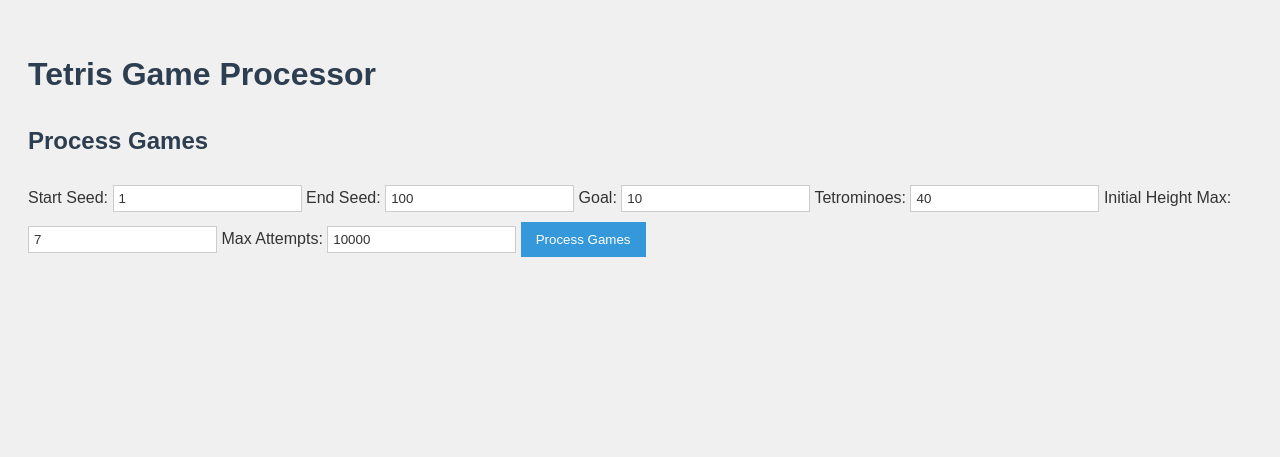
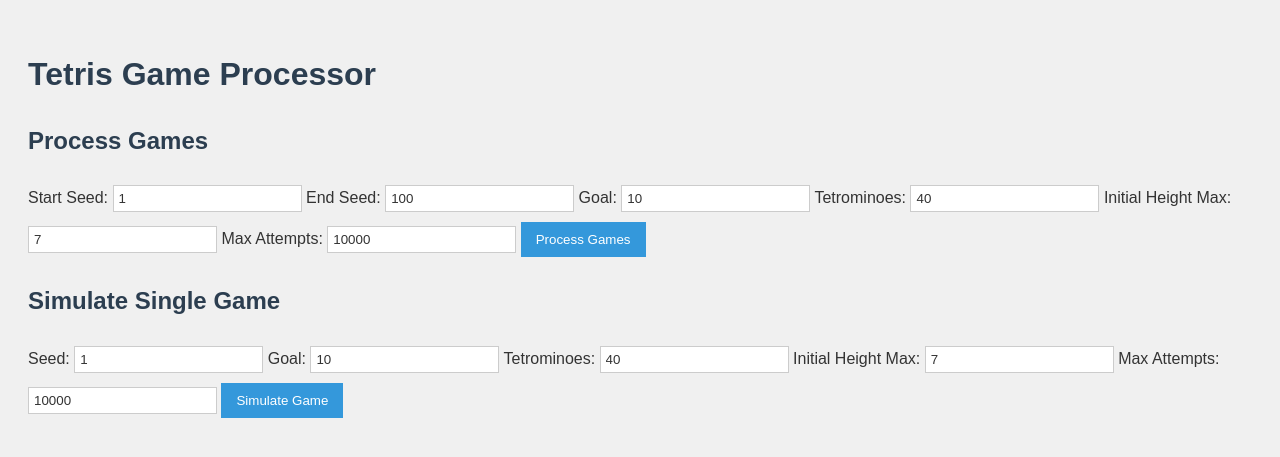
Before and after one commit to sami-29/tetris-algo, a Flask app: page / in a window 1280 px wide. Shown: the top 457 px of the page. Run offline with Flask 3, Linux system fonts and the light colour scheme; some libraries are stand-ins or nearby versions.

Commit message:
fix: restore simulate single game functionality

```diff
--- a/main.py
+++ b/main.py
@@ -1,10 +1,4 @@
-from TetrisSolver import TetrisSolver
-from TetrisGameGenerator import TetrisGameGenerator
-from time import time
-import multiprocessing
-import csv
-import logging
-from flask import Flask, render_template, request, send_file
+from flask import Flask, render_template, request, send_file, jsonify
 from TetrisSolver import TetrisSolver
 from TetrisGameGenerator import TetrisGameGenerator
 from time import time
@@ -95,6 +89,25 @@ def process_games():
         download_name='winnable_games.csv'
     )
 
+@app.route('/simulate', methods=['POST'])
+def simulate():
+    seed = int(request.form['seed'])
+    goal = int(request.form['goal'])
+    tetrominoes = int(request.form['tetrominoes'])
+    initial_height_max = int(request.form['initial_height_max'])
+    max_attempts = int(request.form['max_attempts'])
+
+    game = generate_game((seed, goal, tetrominoes, initial_height_max))
+    solver = TetrisSolver(game.board, game.sequence, game.goal, max_attempts=max_attempts)
+    result, moves, failed_attempts = solver.solve()
+
+    return jsonify({
+        'result': result,
+        'moves': moves,
+        'failed_attempts': failed_attempts,
+        'board': game.visualize_board(),
+        'sequence': game.sequence
+    })
 
 if __name__ == "__main__":
     app.run(debug=True)
--- a/templates/index.html
+++ b/templates/index.html
@@ -71,6 +71,18 @@
 
     <div id="result"></div>
 
+    <h2>Simulate Single Game</h2>
+    <form hx-post="/simulate" hx-target="#simulation-result">
+        <label>Seed: <input name="seed" type="number" value="1"></label>
+        <label>Goal: <input name="goal" type="number" value="10"></label>
+        <label>Tetrominoes: <input name="tetrominoes" type="number" value="40"></label>
+        <label>Initial Height Max: <input name="initial_height_max" type="number" value="7"></label>
+        <label>Max Attempts: <input name="max_attempts" type="number" value="10000"></label>
+        <button type="submit">Simulate Game</button>
+    </form>
+
+    <div id="simulation-result"></div>
+
 </body>
 
 </html>
```
